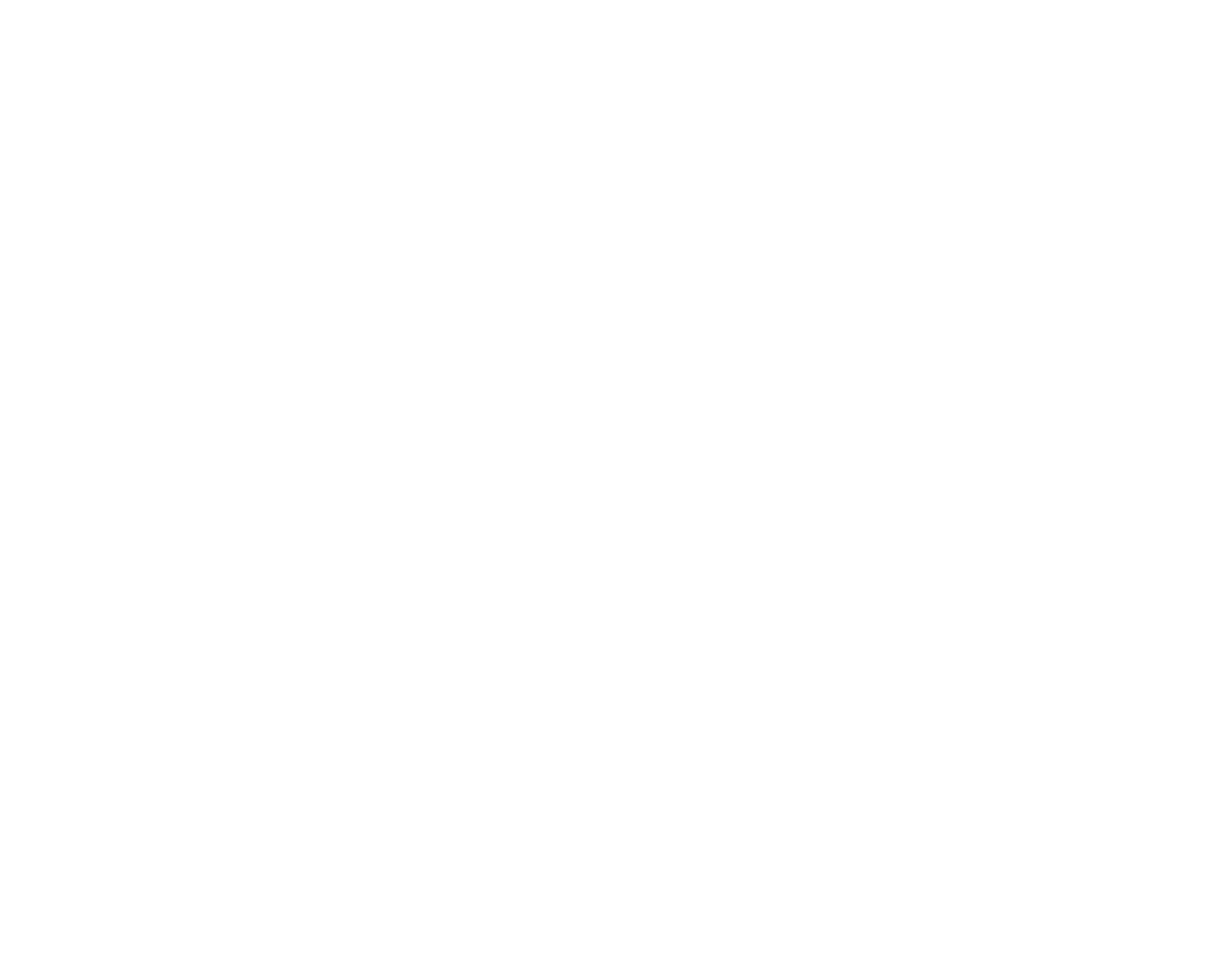
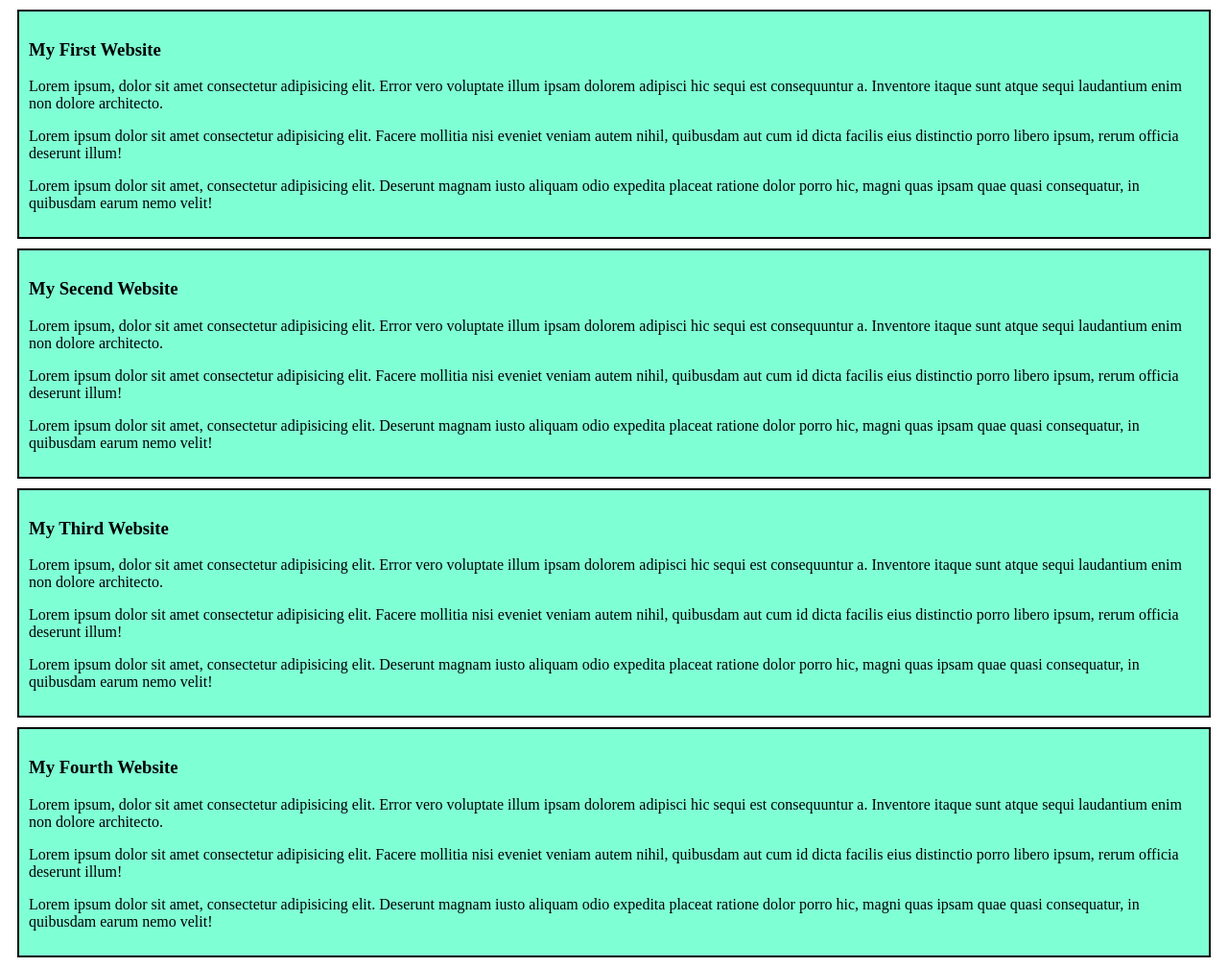
Before and after one commit to ahsan200t/My-Symple-Website, a plain HTML site: page index.html in a window 1280 px wide. Shown: the whole page at 96% size. Before the commit the page ends 800 px from the top, so only its background shows below. Drawn offline with Linux system fonts and the light colour scheme.

Commit message:
addede my first blog

```diff
--- a/index.html
+++ b/index.html
@@ -4,8 +4,29 @@
     <meta charset="UTF-8">
     <meta name="viewport" content="width=device-width, initial-scale=1.0">
     <title>My-Symple-Website</title>
+    <link rel="stylesheet" href="styles/blog.css">
 </head>
 <body>
+    <div><h3>My First Website</h3>
+    <p>Lorem ipsum, dolor sit amet consectetur adipisicing elit. Error vero voluptate illum ipsam dolorem adipisci hic sequi est consequuntur a. Inventore itaque sunt atque sequi laudantium enim non dolore architecto.</p>
+    <p>Lorem ipsum dolor sit amet consectetur adipisicing elit. Facere mollitia nisi eveniet veniam autem nihil, quibusdam aut cum id dicta facilis eius distinctio porro libero ipsum, rerum officia deserunt illum!</p>
+    <p>Lorem ipsum dolor sit amet, consectetur adipisicing elit. Deserunt magnam iusto aliquam odio expedita placeat ratione dolor porro hic, magni quas ipsam quae quasi consequatur, in quibusdam earum nemo velit!</p>
+    </div>
+    <div><h3>My Secend Website</h3>
+    <p>Lorem ipsum, dolor sit amet consectetur adipisicing elit. Error vero voluptate illum ipsam dolorem adipisci hic sequi est consequuntur a. Inventore itaque sunt atque sequi laudantium enim non dolore architecto.</p>
+    <p>Lorem ipsum dolor sit amet consectetur adipisicing elit. Facere mollitia nisi eveniet veniam autem nihil, quibusdam aut cum id dicta facilis eius distinctio porro libero ipsum, rerum officia deserunt illum!</p>
+    <p>Lorem ipsum dolor sit amet, consectetur adipisicing elit. Deserunt magnam iusto aliquam odio expedita placeat ratione dolor porro hic, magni quas ipsam quae quasi consequatur, in quibusdam earum nemo velit!</p>
+    </div>
+    <div><h3>My Third Website</h3>
+    <p>Lorem ipsum, dolor sit amet consectetur adipisicing elit. Error vero voluptate illum ipsam dolorem adipisci hic sequi est consequuntur a. Inventore itaque sunt atque sequi laudantium enim non dolore architecto.</p>
+    <p>Lorem ipsum dolor sit amet consectetur adipisicing elit. Facere mollitia nisi eveniet veniam autem nihil, quibusdam aut cum id dicta facilis eius distinctio porro libero ipsum, rerum officia deserunt illum!</p>
+    <p>Lorem ipsum dolor sit amet, consectetur adipisicing elit. Deserunt magnam iusto aliquam odio expedita placeat ratione dolor porro hic, magni quas ipsam quae quasi consequatur, in quibusdam earum nemo velit!</p>
+    </div>
+    <div><h3>My Fourth Website</h3>
+    <p>Lorem ipsum, dolor sit amet consectetur adipisicing elit. Error vero voluptate illum ipsam dolorem adipisci hic sequi est consequuntur a. Inventore itaque sunt atque sequi laudantium enim non dolore architecto.</p>
+    <p>Lorem ipsum dolor sit amet consectetur adipisicing elit. Facere mollitia nisi eveniet veniam autem nihil, quibusdam aut cum id dicta facilis eius distinctio porro libero ipsum, rerum officia deserunt illum!</p>
+    <p>Lorem ipsum dolor sit amet, consectetur adipisicing elit. Deserunt magnam iusto aliquam odio expedita placeat ratione dolor porro hic, magni quas ipsam quae quasi consequatur, in quibusdam earum nemo velit!</p>
+    </div>
 
 </body>
 </html>
--- /dev/null
+++ b/styles/blog.css
@@ -0,0 +1,6 @@
+div{
+    background-color: aquamarine;
+    margin: 10px;
+    padding: 10px;
+    border: 2px solid black;
+}
```
